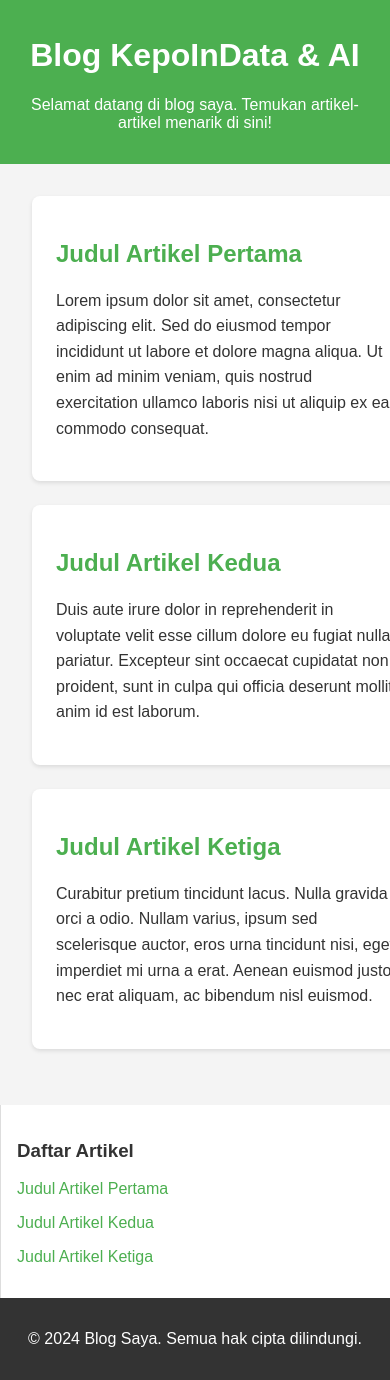
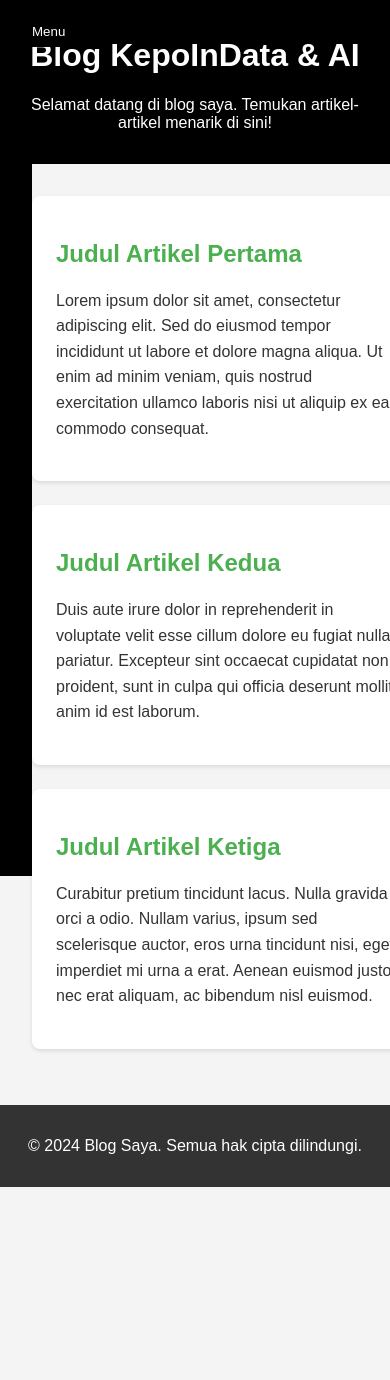
Before and after one commit to pompymandislian/article_pages, a plain HTML site: page index.html in a window 390 px wide. Shown: the top 1380 px of the page. After the commit the page ends 1187 px from the top, so only its background shows below. Drawn offline with Linux system fonts and the light colour scheme.

Commit message:
Update index.html

```diff
--- a/index.html
+++ b/index.html
@@ -7,7 +7,7 @@
     <style>
         body {
             font-family: 'Arial', sans-serif;
-            color: #333;
+            color: #fff;
             margin: 0;
             padding: 0;
             background-color: #f4f4f4;
@@ -16,7 +16,7 @@
             min-height: 100vh;
         }
         header {
-            background-color: #4CAF50;
+            background-color: #000;
             color: #fff;
             padding: 1rem;
             text-align: center;
@@ -25,18 +25,54 @@
             display: flex;
             flex: 1;
         }
+        .sidebar {
+            background-color: #000;
+            color: #fff;
+            width: 250px;
+            padding: 1rem;
+            position: fixed;
+            top: 0;
+            left: -250px;
+            height: 100%;
+            transition: left 0.3s ease;
+            overflow-y: auto;
+        }
+        .sidebar.open {
+            left: 0;
+        }
+        .sidebar ul {
+            list-style-type: none;
+            padding: 0;
+        }
+        .sidebar ul li {
+            margin-bottom: 1rem;
+        }
+        .sidebar ul li a {
+            text-decoration: none;
+            color: #4CAF50;
+        }
+        .sidebar ul li a:hover {
+            text-decoration: underline;
+        }
+        .toggle-btn {
+            position: fixed;
+            top: 1rem;
+            left: 1rem;
+            background-color: #000;
+            color: #fff;
+            border: none;
+            padding: 0.5rem 1rem;
+            cursor: pointer;
+            z-index: 1000;
+        }
         .content {
-            width: 75%;
+            margin-left: 250px;
             padding: 2rem;
-        }
-        .sidebar {
-            width: 25%;
-            background-color: #fff;
-            padding: 1rem;
-            border-left: 1px solid #ddd;
+            width: calc(100% - 250px);
         }
         .post {
             background-color: #fff;
+            color: #333;
             border-radius: 8px;
             box-shadow: 0 2px 4px rgba(0,0,0,0.1);
             margin-bottom: 1.5rem;
@@ -54,26 +90,24 @@
             background-color: #333;
             color: #fff;
         }
-        .sidebar ul {
-            list-style-type: none;
-            padding: 0;
-        }
-        .sidebar ul li {
-            margin-bottom: 1rem;
-        }
-        .sidebar ul li a {
-            text-decoration: none;
-            color: #4CAF50;
-        }
-        .sidebar ul li a:hover {
-            text-decoration: underline;
-        }
         @media (max-width: 768px) {
             .main-container {
                 flex-direction: column;
             }
-            .content, .sidebar {
+            .content {
+                margin-left: 0;
                 width: 100%;
+            }
+            .sidebar {
+                width: 100%;
+                left: -100%;
+                transition: left 0.3s ease;
+            }
+            .sidebar.open {
+                left: 0;
+            }
+            .toggle-btn {
+                display: block;
             }
         }
     </style>
@@ -84,36 +118,43 @@
         <p>Selamat datang di blog saya. Temukan artikel-artikel menarik di sini!</p>
     </header>
 
-    <div class="main-container">
-        <div class="content">
-            <article class="post">
-                <h2>Judul Artikel Pertama</h2>
-                <p>Lorem ipsum dolor sit amet, consectetur adipiscing elit. Sed do eiusmod tempor incididunt ut labore et dolore magna aliqua. Ut enim ad minim veniam, quis nostrud exercitation ullamco laboris nisi ut aliquip ex ea commodo consequat.</p>
-            </article>
+    <button class="toggle-btn" onclick="toggleSidebar()">Menu</button>
 
-            <article class="post">
-                <h2>Judul Artikel Kedua</h2>
-                <p>Duis aute irure dolor in reprehenderit in voluptate velit esse cillum dolore eu fugiat nulla pariatur. Excepteur sint occaecat cupidatat non proident, sunt in culpa qui officia deserunt mollit anim id est laborum.</p>
-            </article>
+    <aside class="sidebar" id="sidebar">
+        <h3>Daftar Artikel</h3>
+        <ul>
+            <li><a href="#artikel-pertama">Judul Artikel Pertama</a></li>
+            <li><a href="#artikel-kedua">Judul Artikel Kedua</a></li>
+            <li><a href="#artikel-ketiga">Judul Artikel Ketiga</a></li>
+        </ul>
+    </aside>
 
-            <article class="post">
-                <h2>Judul Artikel Ketiga</h2>
-                <p>Curabitur pretium tincidunt lacus. Nulla gravida orci a odio. Nullam varius, ipsum sed scelerisque auctor, eros urna tincidunt nisi, eget imperdiet mi urna a erat. Aenean euismod justo nec erat aliquam, ac bibendum nisl euismod.</p>
-            </article>
-        </div>
+    <div class="content">
+        <article class="post" id="artikel-pertama">
+            <h2>Judul Artikel Pertama</h2>
+            <p>Lorem ipsum dolor sit amet, consectetur adipiscing elit. Sed do eiusmod tempor incididunt ut labore et dolore magna aliqua. Ut enim ad minim veniam, quis nostrud exercitation ullamco laboris nisi ut aliquip ex ea commodo consequat.</p>
+        </article>
 
-        <aside class="sidebar">
-            <h3>Daftar Artikel</h3>
-            <ul>
-                <li><a href="#artikel-pertama">Judul Artikel Pertama</a></li>
-                <li><a href="#artikel-kedua">Judul Artikel Kedua</a></li>
-                <li><a href="#artikel-ketiga">Judul Artikel Ketiga</a></li>
-            </ul>
-        </aside>
+        <article class="post" id="artikel-kedua">
+            <h2>Judul Artikel Kedua</h2>
+            <p>Duis aute irure dolor in reprehenderit in voluptate velit esse cillum dolore eu fugiat nulla pariatur. Excepteur sint occaecat cupidatat non proident, sunt in culpa qui officia deserunt mollit anim id est laborum.</p>
+        </article>
+
+        <article class="post" id="artikel-ketiga">
+            <h2>Judul Artikel Ketiga</h2>
+            <p>Curabitur pretium tincidunt lacus. Nulla gravida orci a odio. Nullam varius, ipsum sed scelerisque auctor, eros urna tincidunt nisi, eget imperdiet mi urna a erat. Aenean euismod justo nec erat aliquam, ac bibendum nisl euismod.</p>
+        </article>
     </div>
 
     <footer>
         <p>&copy; 2024 Blog Saya. Semua hak cipta dilindungi.</p>
     </footer>
+
+    <script>
+        function toggleSidebar() {
+            const sidebar = document.getElementById('sidebar');
+            sidebar.classList.toggle('open');
+        }
+    </script>
 </body>
 </html>
```
